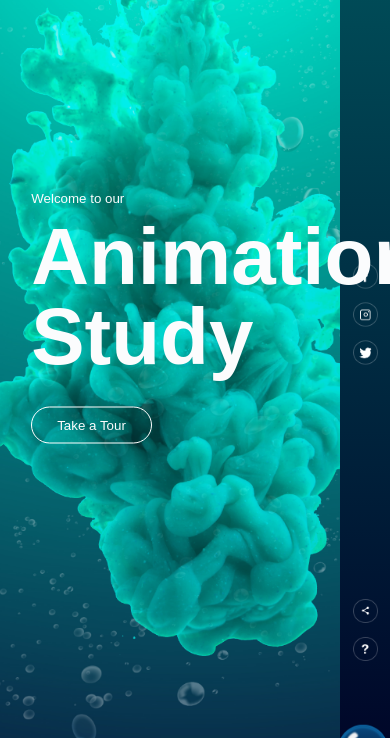
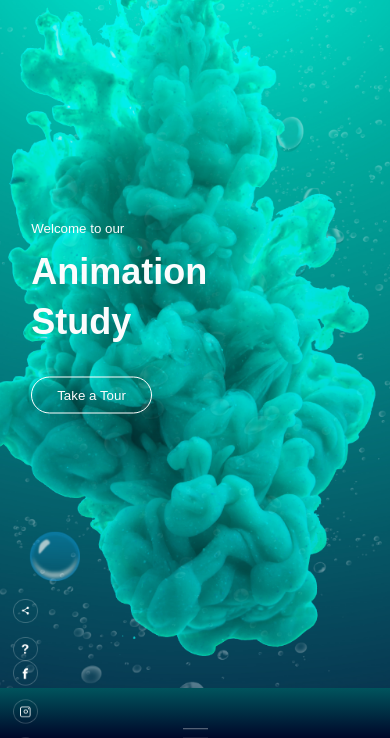
Before and after one commit to yaserdemet/Css-animation, a plain HTML site: page index.html in a window 390 px wide. Shown: the part 106-844 px from the top of the page. Drawn offline with Linux system fonts and the light colour scheme.

Commit message:
media query

```diff
--- a/style.css
+++ b/style.css
@@ -84,7 +84,7 @@ h1 {
 
 .bubbles img {
     width: 50px;
-    animation: bubble 7s linear infinite;
+    animation: bubble 5s linear infinite;
 
 }
 .bubbles {
@@ -139,3 +139,18 @@ h1 {
     animation-delay: 7s;
     width: 35px;
 }
+
+
+@media screen and (max-width:600px){
+    h1 {
+        font-size: 36px;
+        line-height: 50px ;
+    }
+    .side-bar {
+        width: 100%;
+        height: 50px;
+        bottom: 0;
+        top: auto;
+    }
+
+}
```
